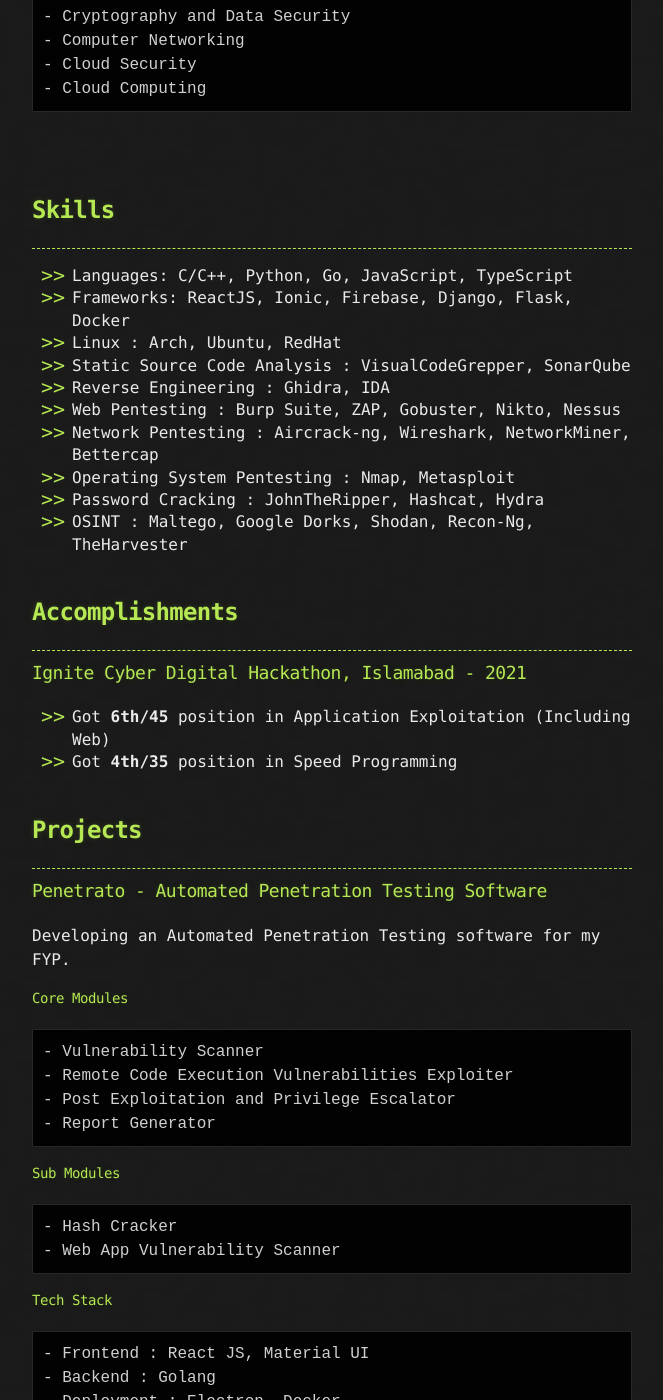
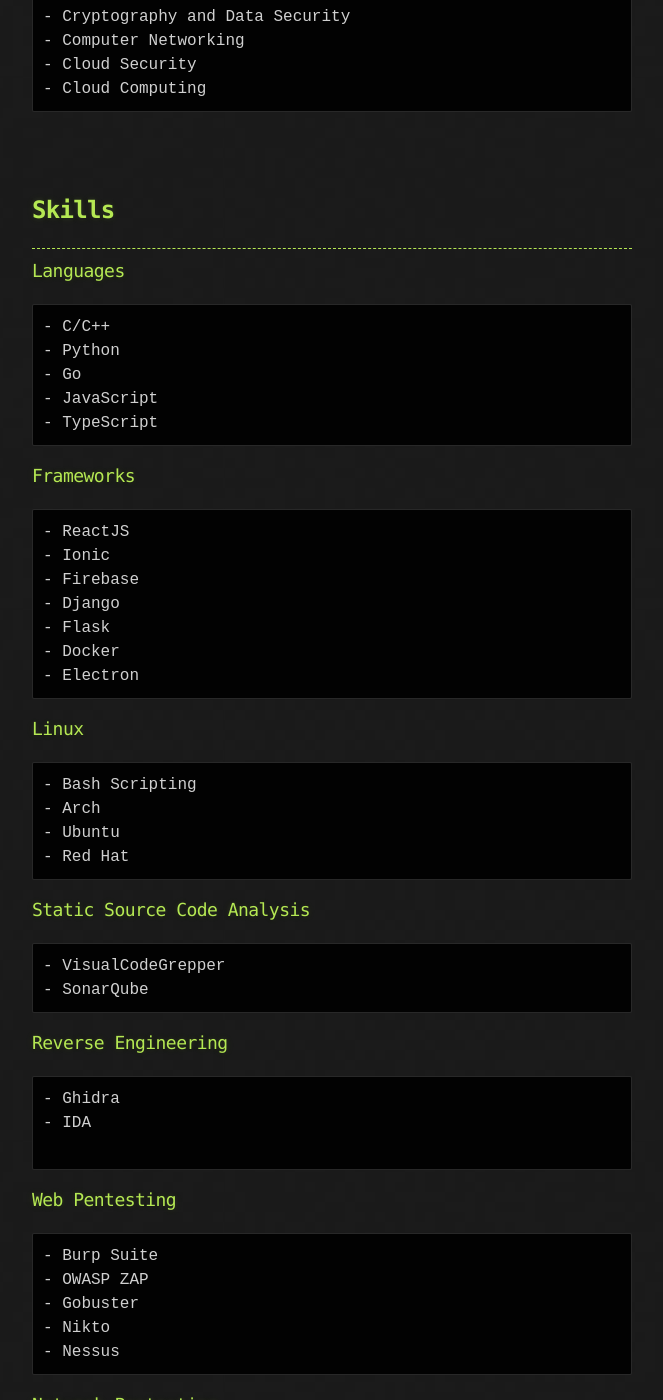
Before and after one commit to duksctf/duksctf.github.io, a Jekyll site: the page built from resume.md, in a window 1280 px wide and 1400 px high, scrolled down 987 px. Shown: the whole window, without its empty margins (308-971 px from the left). Built offline with Jekyll 4.4.1, drawn with Linux system fonts in a browser that asks for light colours; our own code applies the rules of GitHub Pages for plain Markdown files; some of the changed text lies outside the part shown.

Commit message:
Updated Layout Resume 5.0

````diff
--- a/resume.md
+++ b/resume.md
@@ -44,16 +44,76 @@
 
 ---
 
-- Languages: C/C++, Python, Go, JavaScript, TypeScript
-- Frameworks: ReactJS, Ionic, Firebase, Django, Flask, Docker
-- Linux : Arch, Ubuntu, RedHat
-- Static Source Code Analysis : VisualCodeGrepper, SonarQube
-- Reverse Engineering : Ghidra, IDA
-- Web Pentesting : Burp Suite, ZAP, Gobuster, Nikto, Nessus
-- Network Pentesting : Aircrack-ng, Wireshark, NetworkMiner, Bettercap
-- Operating System Pentesting : Nmap, Metasploit
-- Password Cracking : JohnTheRipper, Hashcat, Hydra
-- OSINT : Maltego, Google Dorks, Shodan, Recon-Ng, TheHarvester
+### Languages
+```
+- C/C++
+- Python
+- Go
+- JavaScript
+- TypeScript
+```
+### Frameworks
+```
+- ReactJS
+- Ionic
+- Firebase
+- Django
+- Flask
+- Docker
+- Electron
+```
+### Linux
+```
+- Bash Scripting
+- Arch
+- Ubuntu
+- Red Hat
+```
+### Static Source Code Analysis
+```
+- VisualCodeGrepper
+- SonarQube
+```
+### Reverse Engineering
+```
+- Ghidra
+- IDA
+
+```
+### Web Pentesting
+```
+- Burp Suite
+- OWASP ZAP
+- Gobuster
+- Nikto
+- Nessus
+```
+### Network Pentesting
+```
+- Aircrack-ng
+- Wireshark
+- NetworkMiner
+- Bettercap
+```
+### Operating System Pentesting
+```
+- Nmap
+- Metasploit
+```
+### Password Cracking
+```
+- JohnTheRipper
+- Hashcat
+- Hydra
+```
+### OSINT
+```
+- Maltego
+- Google Dorks
+- Shodan
+- Recon-Ng
+- TheHarvester
+```
 <br><br>
 
 ## **Accomplishments**
@@ -93,7 +153,7 @@
 ```
 - Nmap, Masscan, Metasploit, JohnTheRipper, Nikto, Gobuster
 ```
-### **Fuzzing and Stress Testing**
+### Fuzzing and Stress Testing
 - Fuzzed and Stress Tested an API.
 - Performed Stack Based Buffer Overflow on an application using python, immunity debugger and mona scripts to deliver payload to the os and gain reverse shell.
 <br><br>
````
